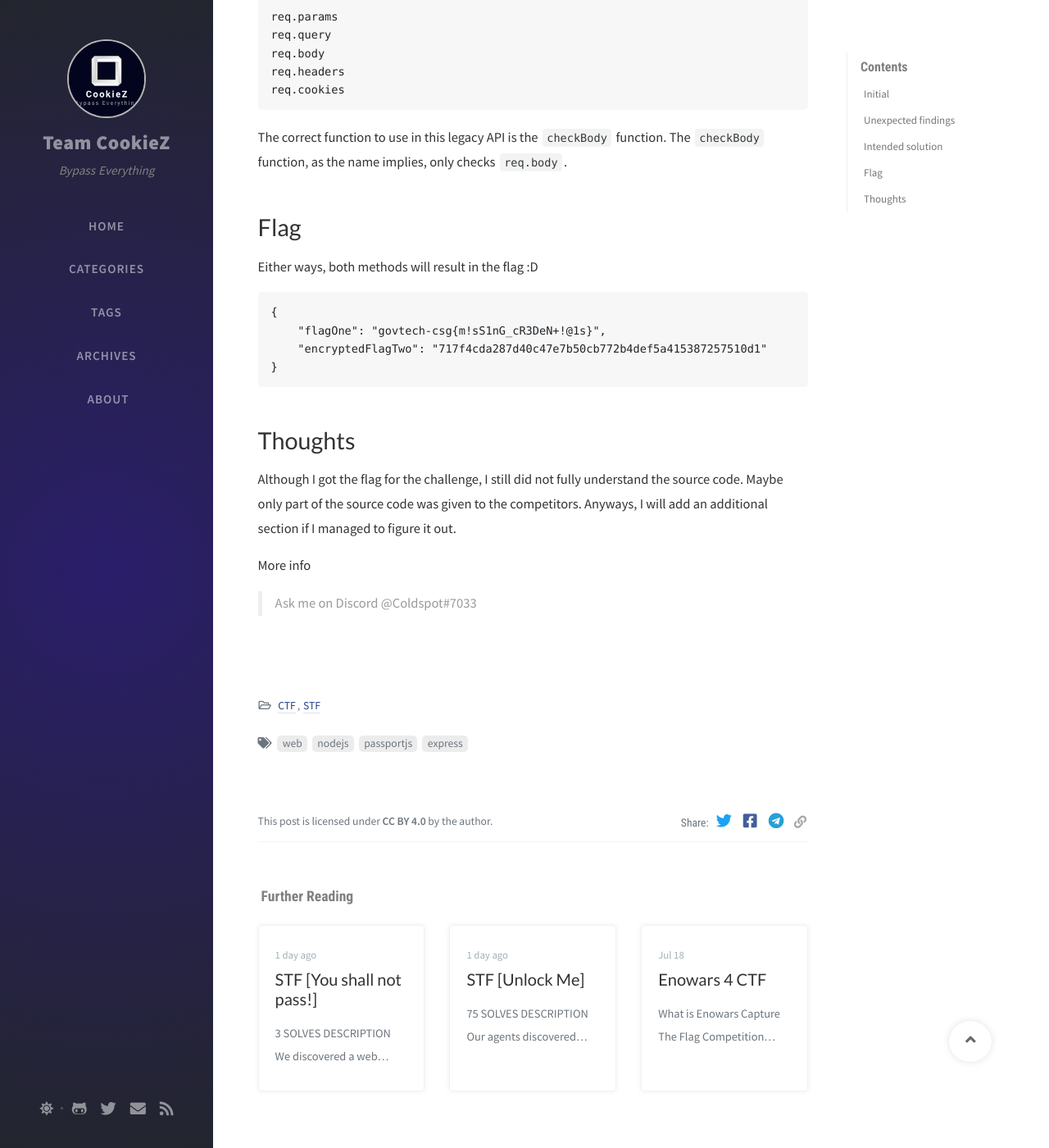
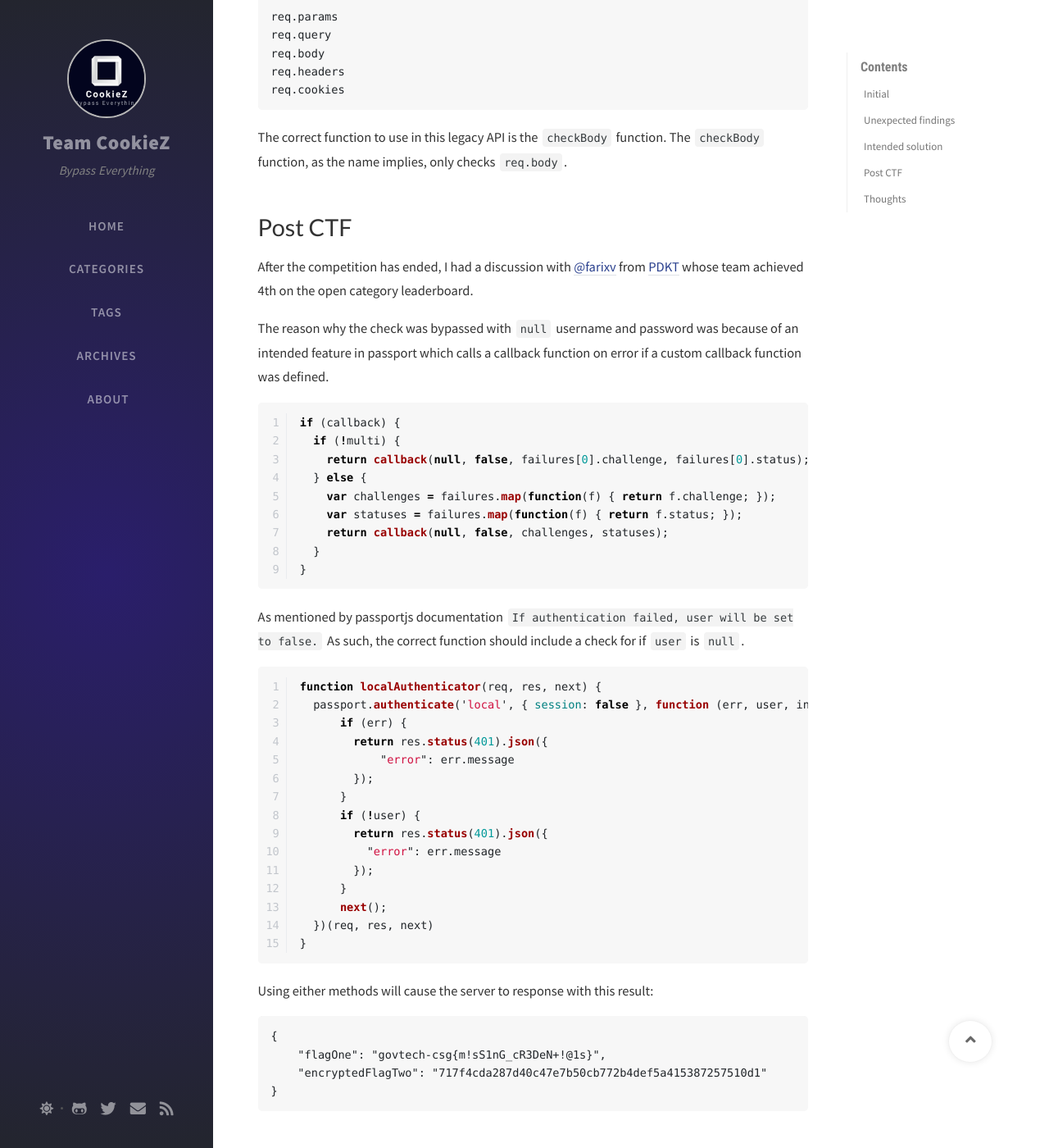
Before and after one commit to TeamCookieZ/TeamCookieZ.github.io, a Jekyll site: the page built from _posts/2020-12-08-Logged-in.md, in a window 1280 px wide and 1400 px high, scrolled down 2955 px. Shown: the whole window at 82% size. Built offline with Jekyll 4.4.1, drawn with Linux system fonts in a browser that asks for light colours; nearby versions of some CDN libraries; comment, search, counter and statistics services are not loaded.

Commit message:
Changed blog

````diff
--- a/_posts/2020-12-08-Logged-in.md
+++ b/_posts/2020-12-08-Logged-in.md
@@ -122,9 +122,46 @@ req.cookies
 The correct function to use in this legacy API is the `checkBody` function. The
 `checkBody` function, as the name implies, only checks `req.body`.
 
-# Flag
+# Post CTF
 
-Either ways, both methods will result in the flag :D
+After the competition has ended, I had a discussion with [@farixv](https://github.com/farisv) from [PDKT](https://github.com/PDKT-Team) whose team achieved 4th on the open category leaderboard.
+
+The reason why the check was bypassed with `null` username and password was because of an intended feature in passport which calls a callback function on error if a custom callback function was defined.
+
+```js
+if (callback) {
+  if (!multi) {
+    return callback(null, false, failures[0].challenge, failures[0].status);
+  } else {
+    var challenges = failures.map(function(f) { return f.challenge; });
+    var statuses = failures.map(function(f) { return f.status; });
+    return callback(null, false, challenges, statuses);
+  }
+}
+```
+
+As mentioned by passportjs documentation `If authentication failed, user will be set to false.` As such, the correct function should include a check for if `user` is `null`.
+
+```js
+function localAuthenticator(req, res, next) {
+  passport.authenticate('local', { session: false }, function (err, user, info) {
+      if (err) {
+        return res.status(401).json({
+            "error": err.message
+        });
+      }
+      if (!user) {
+        return res.status(401).json({
+          "error": err.message
+        });
+      }
+      next();
+  })(req, res, next)
+}
+```
+
+
+Using either methods will cause the server to response with this result:
 
 ```
 {
````
Also changed, not shown: 1 other file.
